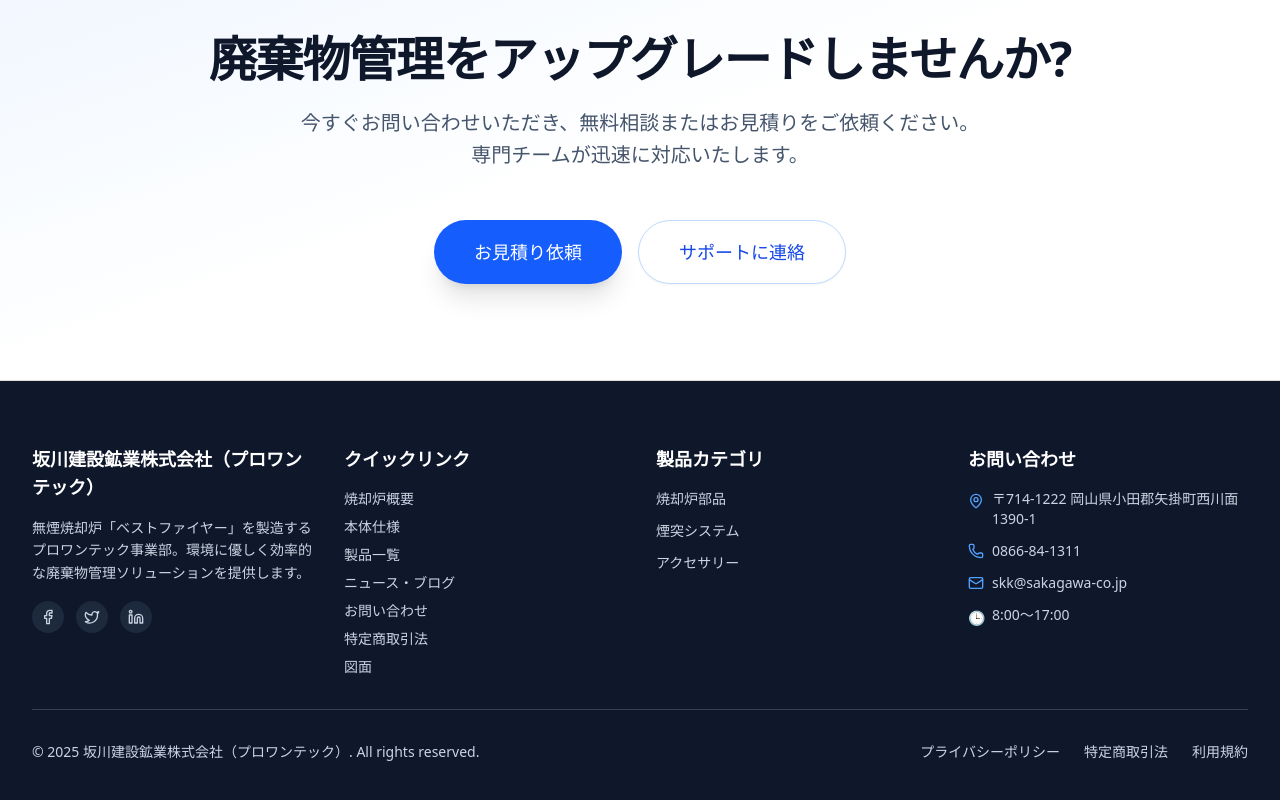
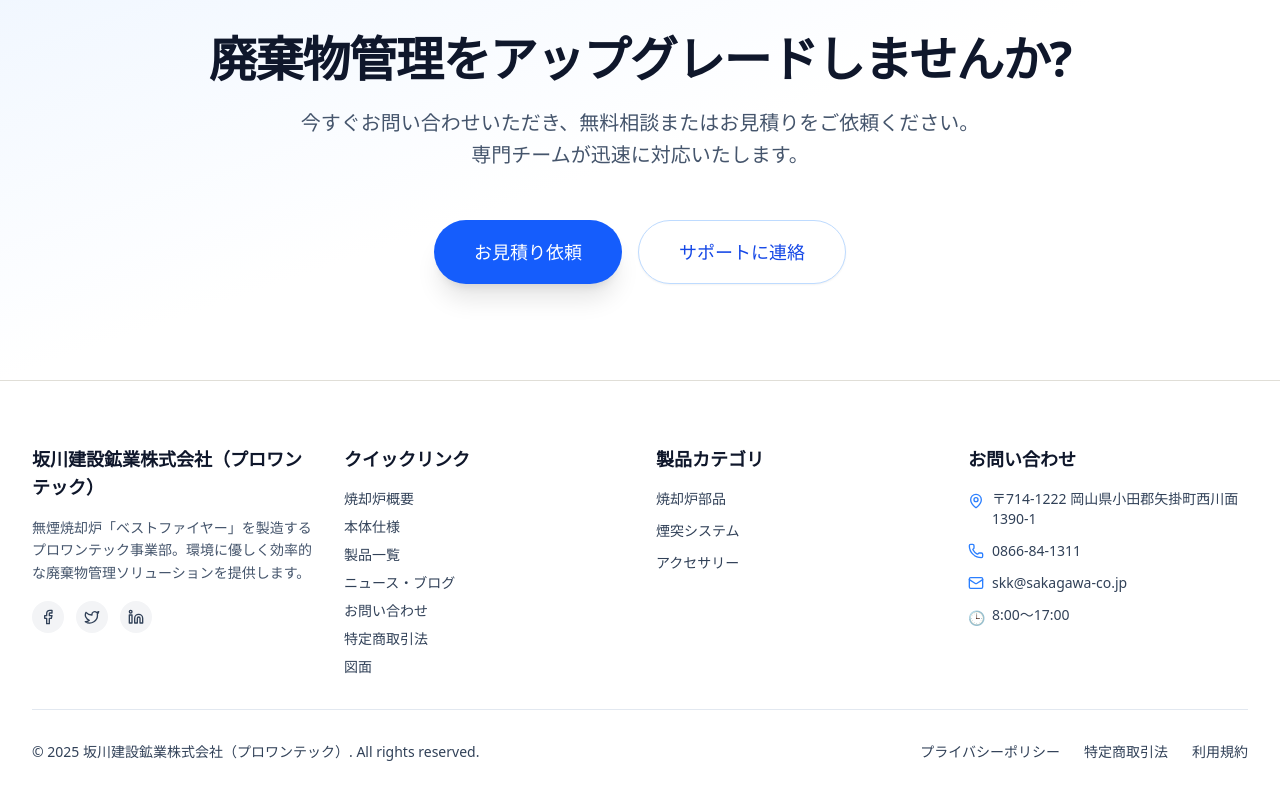
Before and after one commit to rnrnstar2/ProOneTech, a Next.js app: page / in a window 1280 px wide. Shown: the part 6303-7103 px from the top of the page. Built offline with nearby package versions, Linux system fonts and the light colour scheme.

Commit message:
Convert footer to light theme

```diff
--- a/src/components/site-footer.tsx
+++ b/src/components/site-footer.tsx
@@ -7,23 +7,23 @@ export function SiteFooter() {
     const currentYear = new Date().getFullYear()
 
     return (
-        <footer className="border-t bg-slate-900 text-slate-300">
+        <footer className="border-t bg-white text-slate-700">
             <div className="container py-12 md:py-16">
                 <div className="grid gap-8 sm:grid-cols-2 lg:grid-cols-4">
                     {/* 会社情報 */}
                     <div className="space-y-4">
-                        <h3 className="text-lg font-bold text-white">{siteInfo.company}（{siteInfo.brand}）</h3>
-                        <p className="text-sm leading-relaxed">
+                        <h3 className="text-lg font-bold text-slate-900">{siteInfo.company}（{siteInfo.brand}）</h3>
+                        <p className="text-sm leading-relaxed text-slate-600">
                             無煙焼却炉「ベストファイヤー」を製造するプロワンテック事業部。環境に優しく効率的な廃棄物管理ソリューションを提供します。
                         </p>
                         <div className="flex gap-3">
-                            <a href="#" className="rounded-full bg-slate-800 p-2 transition-colors hover:bg-blue-600" aria-label="Facebook">
+                            <a href="#" className="rounded-full bg-gray-100 p-2 transition-colors hover:bg-blue-100" aria-label="Facebook">
                                 <Facebook className="h-4 w-4" />
                             </a>
-                            <a href="#" className="rounded-full bg-slate-800 p-2 transition-colors hover:bg-blue-600" aria-label="Twitter">
+                            <a href="#" className="rounded-full bg-gray-100 p-2 transition-colors hover:bg-blue-100" aria-label="Twitter">
                                 <Twitter className="h-4 w-4" />
                             </a>
-                            <a href="#" className="rounded-full bg-slate-800 p-2 transition-colors hover:bg-blue-600" aria-label="LinkedIn">
+                            <a href="#" className="rounded-full bg-gray-100 p-2 transition-colors hover:bg-blue-100" aria-label="LinkedIn">
                                 <Linkedin className="h-4 w-4" />
                             </a>
                         </div>
@@ -31,40 +31,40 @@ export function SiteFooter() {
 
                     {/* クイックリンク */}
                     <div className="space-y-4">
-                        <h3 className="text-lg font-bold text-white">クイックリンク</h3>
+                        <h3 className="text-lg font-bold text-slate-900">クイックリンク</h3>
                         <ul className="space-y-2 text-sm">
                             <li>
-                                <Link href="/summary" className="transition-colors hover:text-blue-400">
+                                <Link href="/summary" className="transition-colors hover:text-blue-600">
                                     焼却炉概要
                                 </Link>
                             </li>
                             <li>
-                                <Link href="/specification" className="transition-colors hover:text-blue-400">
+                                <Link href="/specification" className="transition-colors hover:text-blue-600">
                                     本体仕様
                                 </Link>
                             </li>
                             <li>
-                                <Link href="/products" className="transition-colors hover:text-blue-400">
+                                <Link href="/products" className="transition-colors hover:text-blue-600">
                                     製品一覧
                                 </Link>
                             </li>
                             <li>
-                                <Link href="/blog" className="transition-colors hover:text-blue-400">
+                                <Link href="/blog" className="transition-colors hover:text-blue-600">
                                     ニュース・ブログ
                                 </Link>
                             </li>
                             <li>
-                                <Link href="/contact" className="transition-colors hover:text-blue-400">
+                                <Link href="/contact" className="transition-colors hover:text-blue-600">
                                     お問い合わせ
                                 </Link>
                             </li>
                             <li>
-                                <Link href="/legal" className="transition-colors hover:text-blue-400">
+                                <Link href="/legal" className="transition-colors hover:text-blue-600">
                                     特定商取引法
                                 </Link>
                             </li>
                             <li>
-                                <Link href="/drawing" className="transition-colors hover:text-blue-400">
+                                <Link href="/drawing" className="transition-colors hover:text-blue-600">
                                     図面
                                 </Link>
                             </li>
@@ -73,20 +73,20 @@ export function SiteFooter() {
 
                     {/* 製品カテゴリ */}
                     <div className="space-y-4">
-                        <h3 className="text-lg font-bold text-white">製品カテゴリ</h3>
+                        <h3 className="text-lg font-bold text-slate-900">製品カテゴリ</h3>
                         <ul className="space-y-3 text-sm">
                             <li>
-                                <Link href="/products" className="transition-colors hover:text-blue-400">
+                                <Link href="/products" className="transition-colors hover:text-blue-600">
                                     焼却炉部品
                                 </Link>
                             </li>
                             <li>
-                                <Link href="/products" className="transition-colors hover:text-blue-400">
+                                <Link href="/products" className="transition-colors hover:text-blue-600">
                                     煙突システム
                                 </Link>
                             </li>
                             <li>
-                                <Link href="/products" className="transition-colors hover:text-blue-400">
+                                <Link href="/products" className="transition-colors hover:text-blue-600">
                                     アクセサリー
                                 </Link>
                             </li>
@@ -95,46 +95,46 @@ export function SiteFooter() {
 
                     {/* お問い合わせ先 */}
                     <div className="space-y-4">
-                        <h3 className="text-lg font-bold text-white">お問い合わせ</h3>
+                        <h3 className="text-lg font-bold text-slate-900">お問い合わせ</h3>
                         <ul className="space-y-3 text-sm">
                             <li className="flex items-start gap-2">
-                                <MapPin className="mt-1 h-4 w-4 flex-shrink-0 text-blue-400" />
+                                <MapPin className="mt-1 h-4 w-4 flex-shrink-0 text-blue-500" />
                                 <span>{siteInfo.factory.address}</span>
                             </li>
                             <li className="flex items-center gap-2">
-                                <Phone className="h-4 w-4 flex-shrink-0 text-blue-400" />
-                                <a href={siteInfo.factory.telHref} className="transition-colors hover:text-blue-400">
+                                <Phone className="h-4 w-4 flex-shrink-0 text-blue-500" />
+                                <a href={siteInfo.factory.telHref} className="transition-colors hover:text-blue-600">
                                     {siteInfo.factory.tel}
                                 </a>
                             </li>
                             <li className="flex items-center gap-2">
-                                <Mail className="h-4 w-4 flex-shrink-0 text-blue-400" />
-                                <a href={siteInfo.email.href} className="transition-colors hover:text-blue-400">
+                                <Mail className="h-4 w-4 flex-shrink-0 text-blue-500" />
+                                <a href={siteInfo.email.href} className="transition-colors hover:text-blue-600">
                                     {siteInfo.email.main}
                                 </a>
                             </li>
                             <li className="flex items-center gap-2">
-                                <span className="h-4 w-4 flex-shrink-0 text-blue-400 mt-0.5">🕒</span>
+                                <span className="h-4 w-4 flex-shrink-0 text-blue-500 mt-0.5">🕒</span>
                                 <span>{siteInfo.hours}</span>
                             </li>
                         </ul>
                     </div>
                 </div>
 
-                <Separator className="my-8 bg-slate-700" />
+                <Separator className="my-8 bg-slate-200" />
 
-                    <div className="flex flex-col items-center justify-between gap-4 md:flex-row">
+                <div className="flex flex-col items-center justify-between gap-4 md:flex-row">
                     <p className="text-center text-sm">
                         © {currentYear} {siteInfo.company}（{siteInfo.brand}）. All rights reserved.
                     </p>
                     <div className="flex flex-wrap justify-center md:justify-end gap-4 sm:gap-6 text-sm">
-                        <Link href="/privacy" className="transition-colors hover:text-blue-400">
+                        <Link href="/privacy" className="transition-colors hover:text-blue-600">
                             プライバシーポリシー
                         </Link>
-                        <Link href="/legal" className="transition-colors hover:text-blue-400">
+                        <Link href="/legal" className="transition-colors hover:text-blue-600">
                             特定商取引法
                         </Link>
-                        <Link href="/terms" className="transition-colors hover:text-blue-400">
+                        <Link href="/terms" className="transition-colors hover:text-blue-600">
                             利用規約
                         </Link>
                     </div>
```
